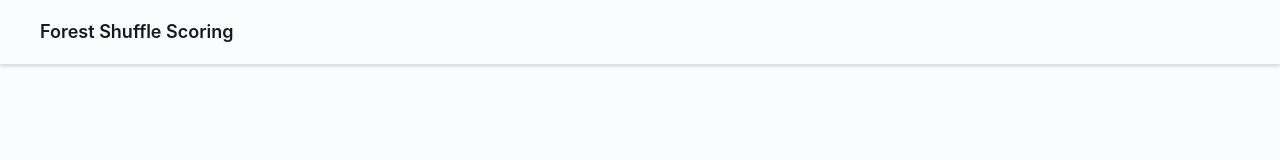
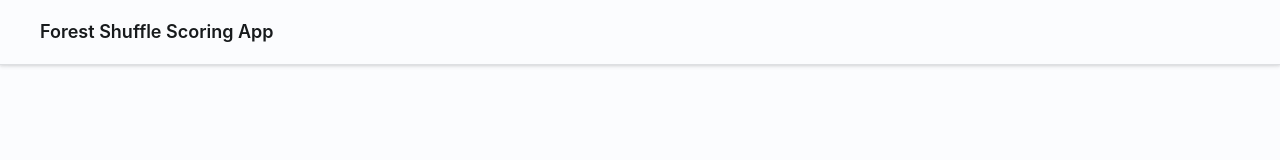
Before and after one commit to soldag/forest-shuffle-scoring, a React (Vite) app: page / in a window 1280 px wide. Shown: the top 160 px of the page. Built offline with nearby package versions, Linux system fonts and the light colour scheme.

Commit message:
Add common i18n messages

```diff
--- a/src/components/common/HeaderTitle.tsx
+++ b/src/components/common/HeaderTitle.tsx
@@ -1,26 +1,23 @@
 import React from "react";
-import { FormattedMessage } from "react-intl";
+import { useIntl } from "react-intl";
 
 import { Typography } from "@mui/joy";
 import { SxProps } from "@mui/joy/styles/types";
+
+import CommonMessages from "@/translations/messages/Common";
 
 interface HeaderTitleProps {
   sx?: SxProps;
 }
 
-const HeaderTitle: React.FC<HeaderTitleProps> = ({ sx }) => (
-  <Typography
-    level="title-lg"
-    sx={{
-      ...sx,
-      py: 0.5,
-    }}
-  >
-    <FormattedMessage
-      id="HeaderTitle.text"
-      defaultMessage="Forest Shuffle Scoring"
-    />
-  </Typography>
-);
+const HeaderTitle: React.FC<HeaderTitleProps> = ({ sx }) => {
+  const intl = useIntl();
+
+  return (
+    <Typography level="title-lg" sx={{ ...sx, py: 0.5 }}>
+      {intl.formatMessage(CommonMessages.appName)}
+    </Typography>
+  );
+};
 
 export default HeaderTitle;
--- a/src/components/views/ScoringView/components/BGStatsButton.tsx
+++ b/src/components/views/ScoringView/components/BGStatsButton.tsx
@@ -1,28 +1,13 @@
-import {
-  FormattedMessage,
-  IntlShape,
-  defineMessages,
-  useIntl,
-} from "react-intl";
+import { FormattedMessage, IntlShape, useIntl } from "react-intl";
 
 import { Button, ButtonProps } from "@mui/joy";
 
 import bgStatsIcon from "@/assets/images/bgStatsIcon.png";
 import { Game, GameScoring } from "@/game";
+import CommonMessages from "@/translations/messages/Common";
 
 const SOURCE_GAME_ID = 1;
 const BGG_GAME_ID = 391163;
-
-const MESSAGES = defineMessages({
-  gameName: {
-    id: "ScoringView.BGStatsButton.gameName",
-    defaultMessage: "Forest Shuffle",
-  },
-  sourceName: {
-    id: "ScoringView.BGStatsButton.sourceName",
-    defaultMessage: "Forest Shuffle Scoring App",
-  },
-});
 
 const getTimestampUtc = () => {
   const now = new Date();
@@ -39,12 +24,12 @@ const getTimestampUtc = () => {
 const getUrl = (intl: IntlShape, game: Game, scoring: GameScoring) => {
   const data = {
     sourcePlayId: game.id,
-    sourceName: intl.formatMessage(MESSAGES.sourceName),
+    sourceName: intl.formatMessage(CommonMessages.appName),
     playDate: getTimestampUtc(),
     game: {
       sourceGameId: SOURCE_GAME_ID,
       bggId: BGG_GAME_ID,
-      name: intl.formatMessage(MESSAGES.gameName),
+      name: intl.formatMessage(CommonMessages.gameName),
       highestWins: true,
       noPoints: false,
     },
--- a/src/translations/de.json
+++ b/src/translations/de.json
@@ -66,6 +66,8 @@
   "CardSelect.header.cardName": "Name",
   "CardSelect.header.treeSymbol": "Baumsymbol",
   "CardSelect.remove": "Karte entfernen",
+  "Common.appName": "Mischwald Wertungsapp",
+  "Common.gameName": "Mischwald",
   "ConfirmResetModal.no": "Nein",
   "ConfirmResetModal.text": "Möchtest du wirklich eine neue Partie werten?",
   "ConfirmResetModal.title": "Eine neue Partie werten",
@@ -80,10 +82,7 @@
   "FormValidation.minLength": "Dieses Feld muss mindestens {value} Zeichen enthalten.",
   "FormValidation.required": "Dieses Feld ist erforderlich.",
   "FormValidation.pattern": "Dieser Wert ist ungültig.",
-  "HeaderTitle.text": "Mischwald Wertungsapp",
-  "ScoringView.BGStatsButton.gameName": "Mischwald",
   "ScoringView.BGStatsButton.label": "Partie an BG Stats schicken",
-  "ScoringView.BGStatsButton.sourceName": "Mischwald Wertungsapp",
   "ScoringView.Footer.newGame": "Eine neue Partie werten",
   "ScoringView.ScoringTable.headers.player": "Person",
   "ScoringView.ScoringTable.headers.rank": "#",
--- a/src/translations/en.json
+++ b/src/translations/en.json
@@ -66,6 +66,8 @@
   "CardSelect.header.cardName": "Card",
   "CardSelect.header.treeSymbol": "Tree symbol",
   "CardSelect.remove": "Remove card",
+  "Common.appName": "Forest Shuffle Scoring App",
+  "Common.gameName": "Forest Shuffle",
   "ConfirmResetModal.no": "No",
   "ConfirmResetModal.text": "Do you really want to score a new game?",
   "ConfirmResetModal.title": "Score a new game",
@@ -80,10 +82,7 @@
   "FormValidation.minLength": "This field must contain at least {value} characters.",
   "FormValidation.pattern": "This value is invalid.",
   "FormValidation.required": "This field is required.",
-  "HeaderTitle.text": "Forest Shuffle Scoring",
-  "ScoringView.BGStatsButton.gameName": "Forest Shuffle",
-  "ScoringView.BGStatsButton.label": "Post to BGStats",
-  "ScoringView.BGStatsButton.sourceName": "Forest Shuffle Scoring App",
+  "ScoringView.BGStatsButton.label": "Post to BG Stats",
   "ScoringView.Footer.newGame": "Score a new game",
   "ScoringView.ScoringTable.headers.player": "Player",
   "ScoringView.ScoringTable.headers.rank": "#",
--- /dev/null
+++ b/src/translations/messages/Common.ts
@@ -0,0 +1,12 @@
+import { defineMessages } from "react-intl";
+
+export default defineMessages({
+  appName: {
+    id: "Common.appName",
+    defaultMessage: "Forest Shuffle Scoring App",
+  },
+  gameName: {
+    id: "Common.gameName",
+    defaultMessage: "Forest Shuffle",
+  },
+});
```
